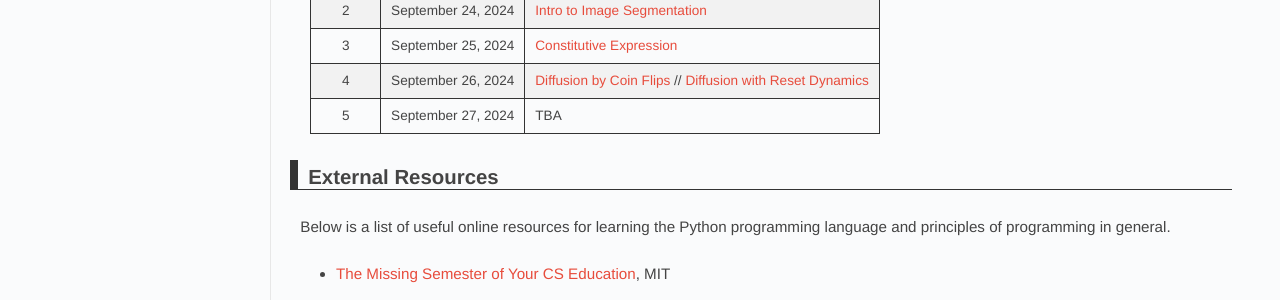
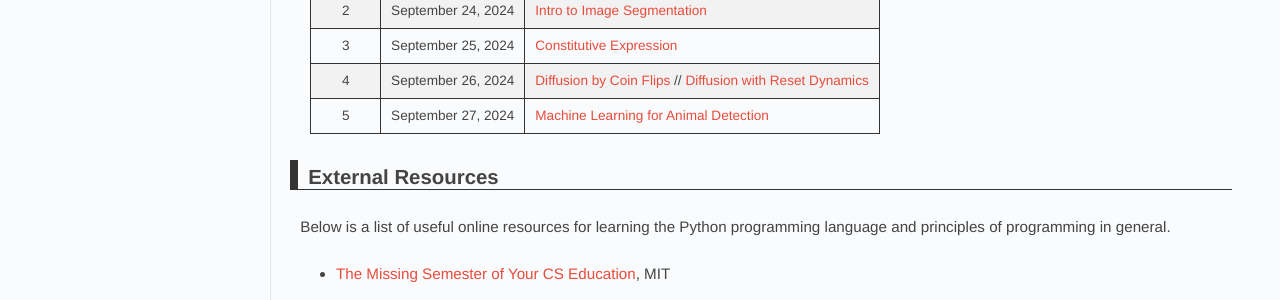
Before and after one commit to RPGroup-PBoC/mpi-pboc, a Jekyll site: the page built from 2024/code.md, in a window 1280 px wide. Shown: the part 668-968 px from the top of the page. Built offline with Jekyll 4.4.1, drawn with Linux system fonts in a browser that asks for light colours; some web fonts are replaced.

Commit message:
seabird template

```diff
--- a/2024/code.md
+++ b/2024/code.md
@@ -23,7 +23,7 @@ It's far from comprehensive, but if you're new to the subject, it's a great plac
 | 2 | September 24, 2024 | [Intro to Image Segmentation](https://colab.research.google.com/drive/1-Q2aGGZpKW_6kSLF9bgidMr9W5vu1Kp9) |
 | 3 | September 25, 2024 | [Constitutive Expression](https://colab.research.google.com/drive/1SMXOIuHkH1IdSgvoOC-gvpwOI074KoNM#scrollTo=WEQh8uYnardT) |
 | 4 | September 26, 2024 | [Diffusion by Coin Flips](https://colab.research.google.com/drive/1a_8T8zamZXYn0b2fNfgwC9NpuE3nE0td?usp=sharing) // [Diffusion with Reset Dynamics](https://colab.research.google.com/drive/1pGJZHC1FE3VpX6SVaF-kKwbu1vUIYfY8#scrollTo=AZoq85IS6nLl) |
-| 5 | September 27, 2024 | TBA |
+| 5 | September 27, 2024 | [Machine Learning for Animal Detection](https://colab.research.google.com/drive/1eVFSKaLlRk4phJmw2GOh-D_rw4rV6Ofh?usp=sharing) |
 
 ## External Resources
 
```
